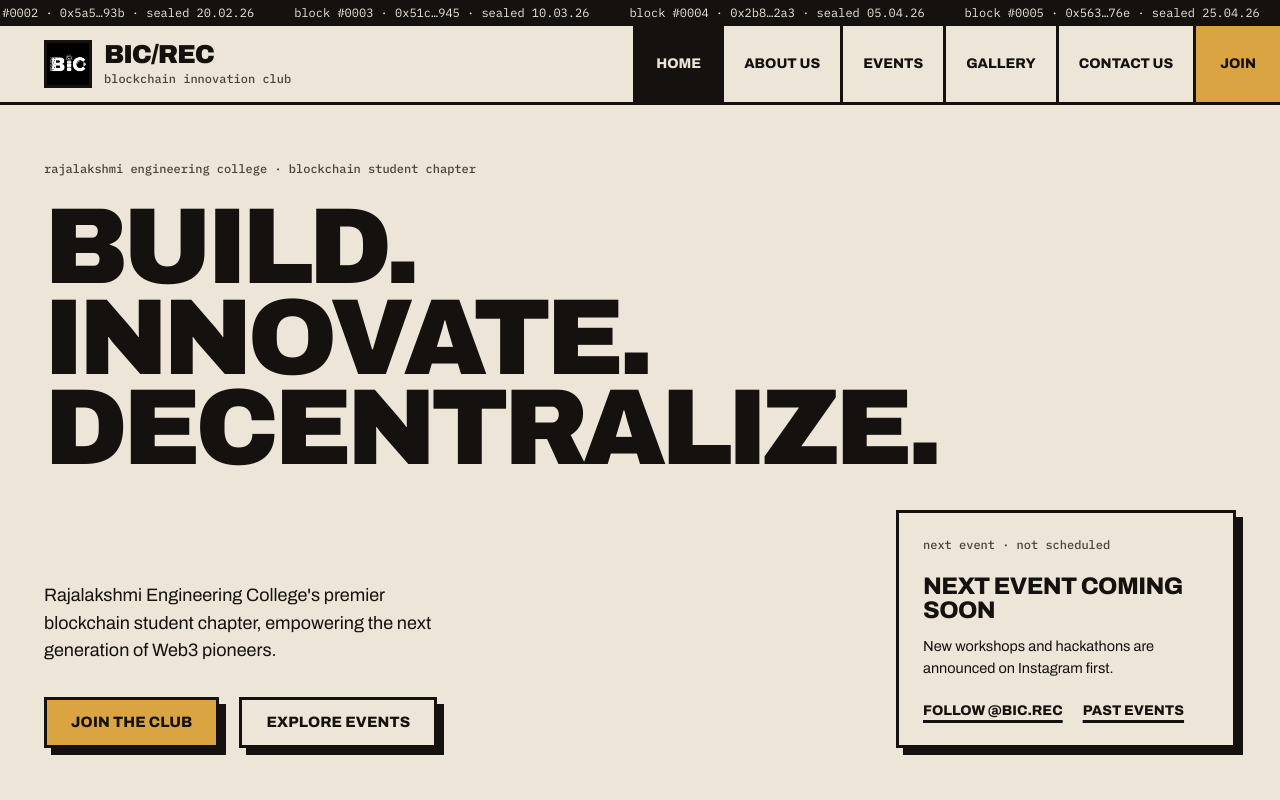
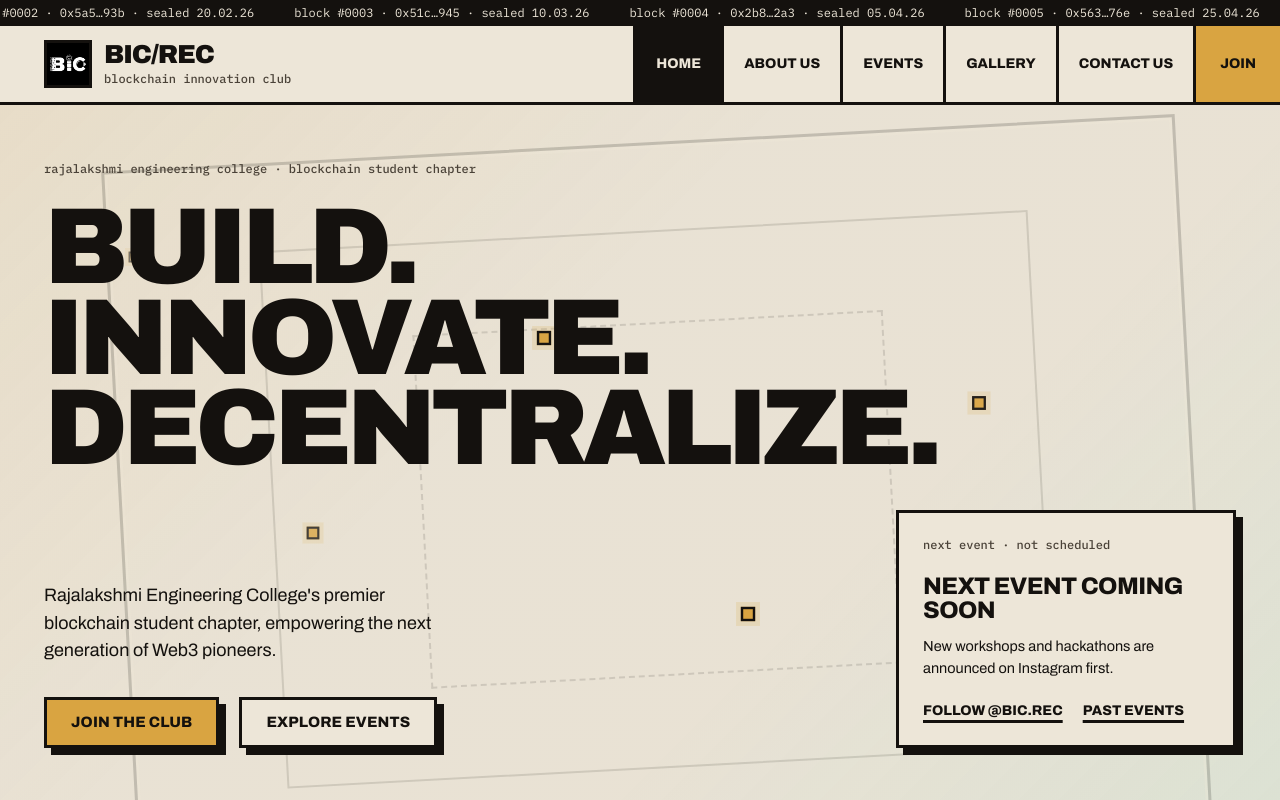
Before and after one commit to SaIdEeVaN/BIC-REC_Site, a React (Vite) app: page / in a window 1280 px wide. Shown: the top 800 px of the page. Built offline with nearby package versions, Linux system fonts and the light colour scheme.

Commit message:
feat: update homepage styling and layout

```diff
--- a/src/index.css
+++ b/src/index.css
@@ -641,6 +641,72 @@
     top: 16px;
   }
 
+  .hero-shell {
+    position: relative;
+    isolation: isolate;
+  }
+
+  .hero-signal {
+    position: absolute;
+    inset: 0;
+    z-index: -1;
+    overflow: hidden;
+    pointer-events: none;
+    background:
+      linear-gradient(135deg, rgba(217, 164, 65, 0.08), transparent 38%, transparent 62%, rgba(47, 217, 196, 0.08)),
+      linear-gradient(0deg, rgba(20, 17, 14, 0.02), rgba(20, 17, 14, 0.02));
+  }
+
+  .hero-grid {
+    position: absolute;
+    inset: 6% 8%;
+    border: 3px solid rgba(20, 17, 14, 0.18);
+    transform: rotate(-6deg);
+    box-shadow: inset 0 0 0 3px rgba(237, 230, 216, 0.25);
+  }
+
+  .hero-grid::before,
+  .hero-grid::after {
+    content: '';
+    position: absolute;
+    inset: 12% 14%;
+    border: 2px solid rgba(20, 17, 14, 0.12);
+  }
+
+  .hero-grid::after {
+    inset: 25% 28%;
+    border-style: dashed;
+  }
+
+  .hero-node {
+    position: absolute;
+    width: 12px;
+    height: 12px;
+    border: 2px solid var(--ink);
+    background: var(--amber);
+    box-shadow: 0 0 0 4px rgba(217, 164, 65, 0.18);
+  }
+
+  @keyframes hero-sweep {
+    0% {
+      transform: translateX(-12%) skewX(-10deg);
+      opacity: 0;
+    }
+
+    12% {
+      opacity: 1;
+    }
+
+    55% {
+      opacity: 0.7;
+    }
+
+    100% {
+      transform: translateX(12%) skewX(-10deg);
+      opacity: 0;
+    }
+  }
+
   /* Scroll reveal ─ the site's default entrance. Paired with <Reveal>, driven by one shared
      IntersectionObserver. Transitioning `translate` only keeps this on the compositor, which is
      what lets every block on a long page carry one. Never opacity: nothing on this site fades. */
--- a/src/pages/Home.jsx
+++ b/src/pages/Home.jsx
@@ -38,6 +38,14 @@ const pillars = [
 
 const HERO_WORDS = ['Build.', 'Innovate.', 'Decentralize.']
 const BAND_WORDS = ['Workshops', 'Hackathons', 'Guest lectures', 'Live projects']
+const HERO_NODES = [
+  { left: '10%', top: '18%', delay: 0 },
+  { left: '24%', top: '52%', delay: 0.4 },
+  { left: '42%', top: '28%', delay: 0.9 },
+  { left: '58%', top: '62%', delay: 1.2 },
+  { left: '76%', top: '36%', delay: 0.7 },
+  { left: '88%', top: '58%', delay: 1.5 },
+]
 
 const INSTAGRAM = 'https://www.instagram.com/bic.rec?utm_source=ig_web_button_share_sheet&igsi=ZDNlZDc0MzIxNw=='
 
@@ -66,6 +74,27 @@ function Drop({ delay, children }) {
     >
       {children}
     </motion.div>
+  )
+}
+
+function HeroSignal() {
+  return (
+    <div className="hero-signal" aria-hidden="true">
+      <motion.div
+        className="hero-grid"
+        animate={{ x: [0, 18, 0], y: [0, -12, 0], rotate: [-6, -3, -6] }}
+        transition={{ duration: 14, repeat: Infinity, ease: 'easeInOut' }}
+      />
+      {HERO_NODES.map((node) => (
+        <motion.span
+          key={`${node.left}-${node.top}`}
+          className="hero-node"
+          style={{ left: node.left, top: node.top }}
+          animate={{ scale: [0.8, 1.2, 0.8], opacity: [0.35, 1, 0.35] }}
+          transition={{ duration: 3.4, repeat: Infinity, ease: 'easeInOut', delay: node.delay }}
+        />
+      ))}
+    </div>
   )
 }
 
@@ -181,7 +210,8 @@ export default function Home() {
   return (
     <>
       {/* overflow-x-clip: drifting hero lines slide past the page edge without making the page scroll sideways. */}
-      <section ref={heroRef} className="overflow-x-clip border-b-3 border-ink">
+      <section ref={heroRef} className="hero-shell overflow-x-clip border-b-3 border-ink">
+        <HeroSignal />
         <div className="wrap pb-8 pt-8 md:pb-12 md:pt-14">
           <p className="meta mb-6">
             <Typewriter text="rajalakshmi engineering college · blockchain student chapter" speed={0.02} />
```
